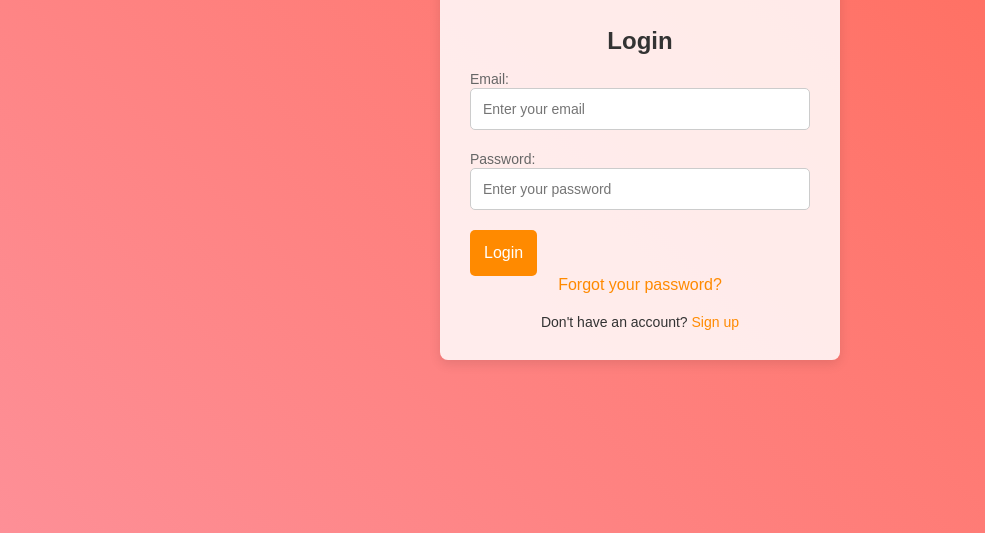
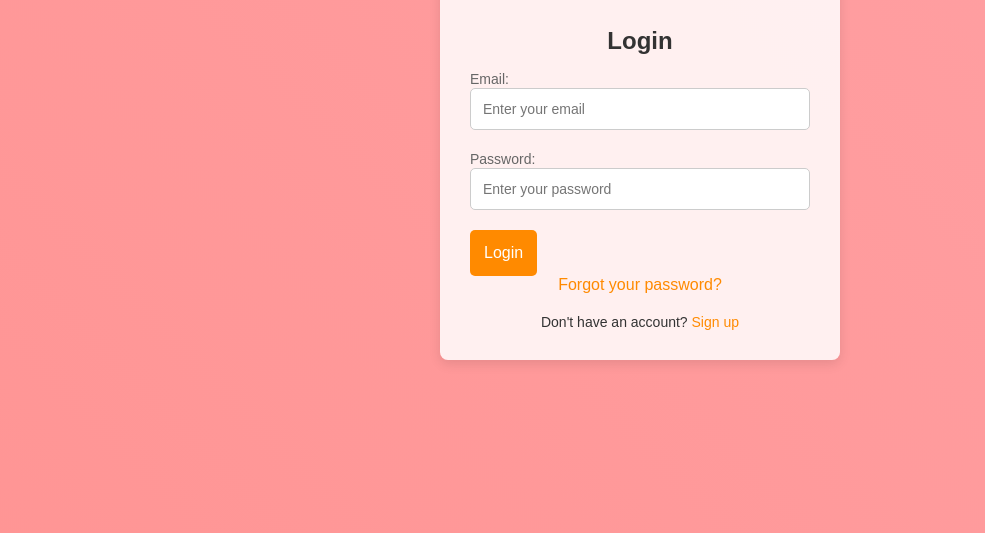
Before and after one commit to hemalatha01935/Pet-Adoption, a plain HTML site: page sign.html in a window 1280 px wide. Shown: the part 267-800 px from the top of the page, without its empty margins (0-985 px from the left). Drawn offline with Linux system fonts and the light colour scheme.

Commit message:
Add files via upload

```diff
--- a/sign.html
+++ b/sign.html
@@ -13,7 +13,7 @@
 
         body {
             font-family: Arial, sans-serif;
-            background: linear-gradient(45deg, #ff8a00, #fbc2eb, #ff6f61, #ffb6c1); /* Added more colors for variation */
+            background: linear-gradient(45deg, #ff6f61, #ffb6c1); /* Added more colors for variation */
             color: #333;
             display: flex;
             justify-content: center;
```
